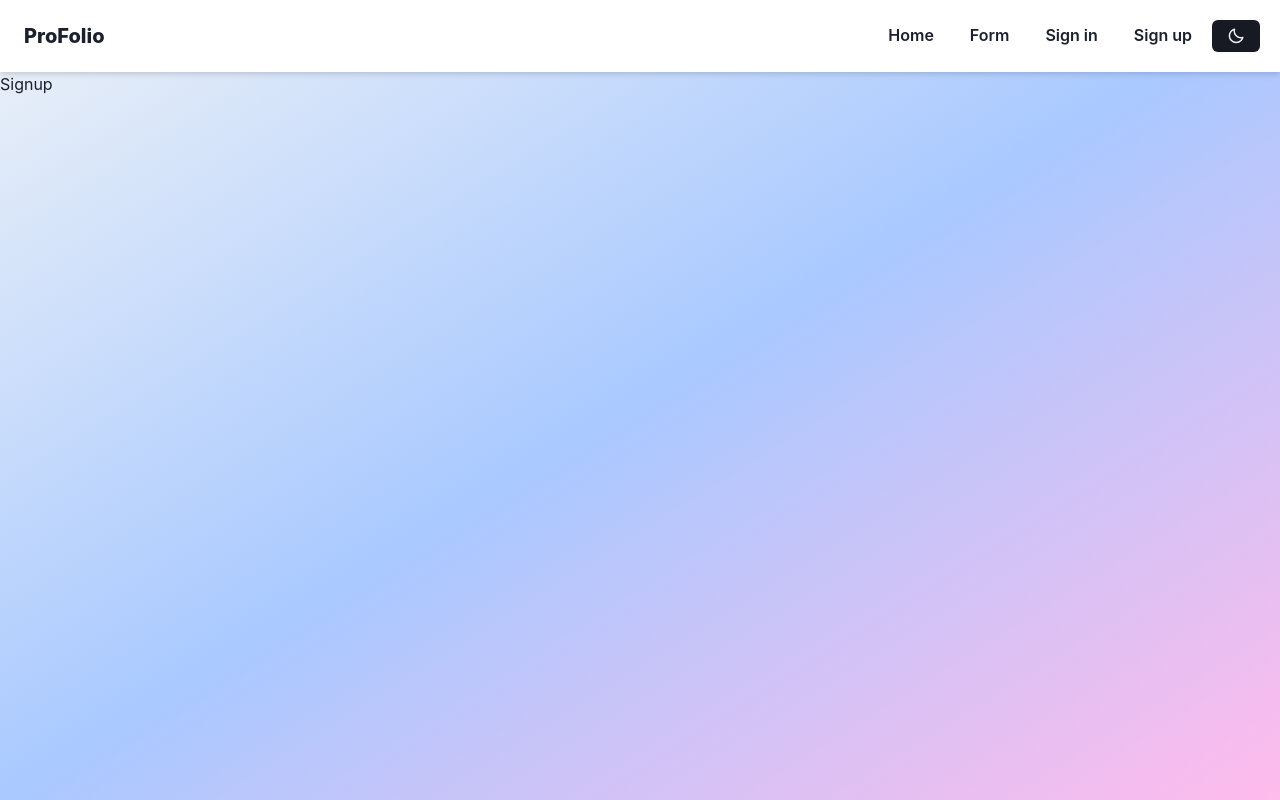
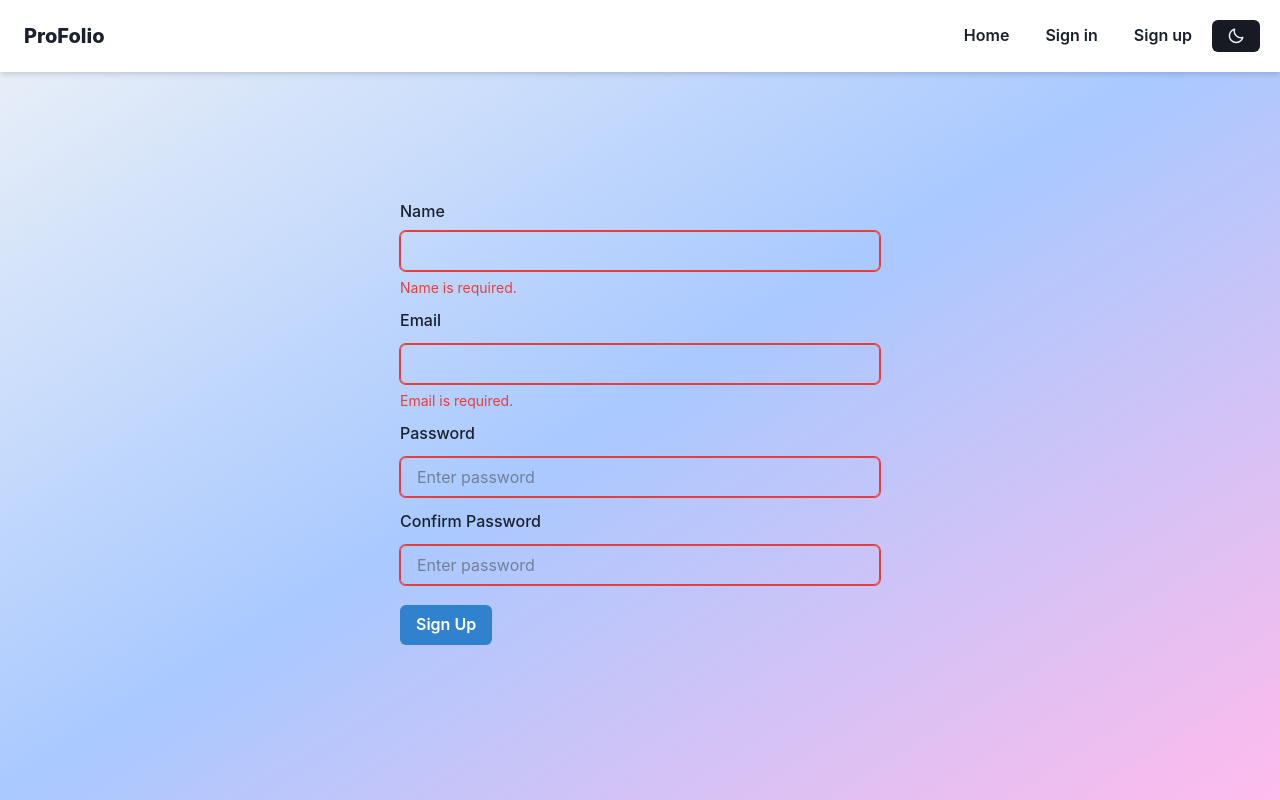
Before and after one commit to 20dcs/generator-portal, a React (Create React App) app: page /Signup in a window 1280 px wide. Built offline with nearby package versions, Linux system fonts and the light colour scheme.

Commit message:
signin and signup completed with toast

```diff
--- a/package.json
+++ b/package.json
@@ -19,6 +19,7 @@
     "react-icons": "^4.10.1",
     "react-router-dom": "^6.16.0",
     "react-scripts": "5.0.1",
+    "react-toastify": "^9.1.3",
     "web-vitals": "^3.0.4"
   },
   "scripts": {
--- a/src/App.js
+++ b/src/App.js
@@ -1,34 +1,36 @@
-
 // import Navbar from './components/NavBar';
 import Form from "./components/Form";
-import { Box, useColorModeValue } from '@chakra-ui/react';
-import { BrowserRouter, Route,Routes } from 'react-router-dom';
-import Home from './components/Home';
-import Signin from './components/Signin';
-import Signup from './components/Signup';
+import { Box, useColorModeValue } from "@chakra-ui/react";
+import { BrowserRouter, Route, Routes } from "react-router-dom";
+import Home from "./components/Home";
+import Signin from "./components/Signin";
+import Signup from "./components/Signup";
 import SimpleNavbar from "./components/Navbar";
+import { ToastContainer, toast } from "react-toastify";
+import "react-toastify/dist/ReactToastify.css";
+
 function App() {
   return (
     <BrowserRouter>
+    <ToastContainer />
       <div className="App">
         <Box
-      minH='100vh'
+          minH="100vh"
           bgGradient={useColorModeValue(
-          'linear(to-tl, #FFBBEC, #A9C9FF, gray.100)',
+            "linear(to-tl, #FFBBEC, #A9C9FF, gray.100)",
             // 'linear(to-tl, #FFBBEC, #A9C9FF, gray.100)',
-          'linear(to-tl, #FF3CAC, #784BA0, gray.800)'
+            "linear(to-tl, #FF3CAC, #784BA0, gray.800)"
           )}
         >
           {/* <Navbar /> */}
-        <SimpleNavbar/>
+          <SimpleNavbar />
           {/* <Form /> */}
           <Routes>
-              <Route path="/" element={<Home/>}/>
-              <Route path="/Home" element={<Home/>}/>
-              <Route path="/Form" element={<Form/>}/>
-              <Route path="/Signin" element={<Signin/>}/>
-              <Route path="/Signup" element={<Signup/>}/>
-
+            <Route path="/" element={<Home />} />
+            <Route path="/Home" element={<Home />} />
+            <Route path="/Form" element={<Form />} />
+            <Route path="/Signin" element={<Signin />} />
+            <Route path="/Signup" element={<Signup />} />
           </Routes>
         </Box>
       </div>
--- a/src/components/Navbar.js
+++ b/src/components/Navbar.js
@@ -22,6 +22,7 @@ const SimpleNavbar = () => {
   const { colorMode, toggleColorMode } = useColorMode();
   const bg = useColorModeValue("white", "gray.800");
   const mobileNav = useDisclosure();
+  const isAuthenticated = localStorage.getItem("token") ? true : false;
   return (
     <React.Fragment>
       <chakra.header
@@ -68,15 +69,27 @@ const SimpleNavbar = () => {
               <Link to="/Home">
                 <Button variant="ghost">Home</Button>
               </Link>
+              {isAuthenticated && (
+                <>
                   <Link to="/Form">
                     <Button variant="ghost">Form</Button>
                   </Link>
+                  <Button  onClick={()=>{
+                    localStorage.removeItem("token");
+                    window.location.reload();
+                  }} variant="ghost">Logout</Button>
+                </>
+              )}
+              {!isAuthenticated && (
+                <>
                   <Link to="/Signin">
                     <Button variant="ghost">Sign in</Button>
                   </Link>
                   <Link to="/Signup">
                     <Button variant="ghost">Sign up</Button>
                   </Link>
+                </>
+              )}
               <IconButton
                 backgroundColor={useColorModeValue("gray.900", "gray.100")}
                 color={useColorModeValue("gray.100", "gray.900")}
@@ -142,21 +155,39 @@ const SimpleNavbar = () => {
                     Home
                   </Button>
                 </Link>
+                {isAuthenticated && (
                   <Link to="/Form">
-                <Button w="full" variant="ghost" onClick={mobileNav.onClose}>
+                    <Button
+                      w="full"
+                      variant="ghost"
+                      onClick={mobileNav.onClose}
+                    >
                       Form
                     </Button>
                   </Link>
+                )}
+                {!isAuthenticated && (
+                  <>
                     <Link to="/Signin">
-                <Button w="full" variant="ghost" onClick={mobileNav.onClose}>
+                      <Button
+                        w="full"
+                        variant="ghost"
+                        onClick={mobileNav.onClose}
+                      >
                         Sign in
                       </Button>
                     </Link>
                     <Link to="/Signup">
-                <Button w="full" variant="ghost" onClick={mobileNav.onClose}>
+                      <Button
+                        w="full"
+                        variant="ghost"
+                        onClick={mobileNav.onClose}
+                      >
                         Sign up
                       </Button>
                     </Link>
+                  </>
+                )}
               </VStack>
             </Box>
           </HStack>
--- a/src/components/Signin.js
+++ b/src/components/Signin.js
@@ -13,6 +13,8 @@ import {
   Center,
 } from "@chakra-ui/react";
 import { useNavigate } from "react-router-dom";
+import {toast } from "react-toastify";
+import "react-toastify/dist/ReactToastify.css";
 
 function Signin() {
   const [show, setShow] = React.useState(false);
@@ -37,10 +39,11 @@ function Signin() {
     if (json.success) {
       // Save the auth token and redirect
       localStorage.setItem("token", json.authToken);
+      toast.success("Logged in Successfully");
       console.log(json);
       navigate("/");
     } else {
-      alert("Invalid Credentials");
+      toast.error("Invalid Credentials");
     }
     console.log(json);
   };
@@ -49,7 +52,7 @@ function Signin() {
   };
   return (
     <Center h="90vh">
-      <Container maxW="md">
+      <Container maxW="lg">
         <form onSubmit={handlesubmit}>
           <FormControl isInvalid={isError}>
             <FormLabel>Email</FormLabel>
--- a/src/components/Signup.js
+++ b/src/components/Signup.js
@@ -1,9 +1,143 @@
-import React from 'react'
+import React from "react";
+import { useState } from "react";
+import {
+  FormControl,
+  FormLabel,
+  Input,
+  FormHelperText,
+  FormErrorMessage,
+  InputRightElement,
+  Button,
+  InputGroup,
+  Container,
+  Center,
+} from "@chakra-ui/react";
+import { useNavigate } from "react-router-dom";
+import {toast } from "react-toastify";
+import "react-toastify/dist/ReactToastify.css";
 
-const Signup = () => {
+
+function Signup() {
+  // const [show, setShow] = React.useState(false);
+  // const handleClick = () => setShow(!show);
+  const [credentials, setCredentials] = useState({
+    name: "",
+    email: "",
+    password: "",
+    cpassword: "",
+  });
+  const isError = credentials.email === "";
+  const isName = credentials.name === "";
+  const navigate = useNavigate();
+
+  const handlesubmit = async (e) => {
+    e.preventDefault();
+    const response = await fetch("http://localhost:5000/api/auth/createuser", {
+      method: "POST",
+      headers: {
+        "Content-Type": "application/json",
+      },
+      body: JSON.stringify({
+        name: credentials.name,
+        email: credentials.email,
+        password: credentials.password,
+      }),
+    });
+    const json = await response.json();
+    // Save the auth token and redirect
+    localStorage.setItem("token", json.authToken);
+    toast.success("Logged in Successfully");
+    console.log(json);
+    navigate("/");
+    console.log(json);
+  };
+  const onChange = (e) => {
+    setCredentials({ ...credentials, [e.target.name]: e.target.value });
+  };
   return (
-    <div>Signup</div>
-  )
+    <Center h="90vh">
+      <Container maxW="lg">
+        <form onSubmit={handlesubmit}>
+          <FormControl my={3} isInvalid={isName}>
+            <FormLabel>Name</FormLabel>
+            <InputGroup size="md">
+              <Input
+                isInvalid={isName}
+                pr="4.5rem"
+                type="name"
+                name="name"
+                id="name"
+                value={credentials.name}
+                onChange={onChange}
+              />
+            </InputGroup>
+            {!isError ? (
+              <></>
+            ) : (
+              <FormErrorMessage>Name is required.</FormErrorMessage>
+            )}
+            <FormLabel my={3}>Email</FormLabel>
+            <Input
+              type="email"
+              id="email"
+              name="email"
+              value={credentials.email}
+              onChange={onChange}
+            />
+            {!isError ? (
+              <FormHelperText>
+                Enter your registered Profolio email to sign in
+              </FormHelperText>
+            ) : (
+              <FormErrorMessage>Email is required.</FormErrorMessage>
+            )}
+            <FormLabel my={3}>Password</FormLabel>
+            <InputGroup size="md">
+              <Input
+                pr="4.5rem"
+                type="password"
+                // type={show ? "text" : "password"}
+                name="password"
+                id="password"
+                value={credentials.password}
+                placeholder="Enter password"
+                onChange={onChange}
+                required
+                minLength={5}
+              />
+              <InputRightElement width="4.5rem">
+                {/* <Button h="1.75rem" size="sm" onClick={handleClick}>
+                  {show ? "Hide" : "Show"}
+                </Button> */}
+              </InputRightElement>
+            </InputGroup>
+            <FormLabel my={3}>Confirm Password</FormLabel>
+            <InputGroup size="md">
+              <Input
+                pr="4.5rem"
+                type="password"
+                // type={show ? "text" : "password"}
+                name="cpassword"
+                id="cpassword"
+                value={credentials.cpassword}
+                placeholder="Enter password"
+                onChange={onChange}
+                required
+                minLength={5}
+              />
+              <InputRightElement width="4.5rem">
+                {/* <Button h="1.75rem" size="sm" onClick={handleClick}>
+                  {show ? "Hide" : "Show"}
+                </Button> */}
+              </InputRightElement>
+            </InputGroup>
+            <Button type="submit" my={5} colorScheme="blue">
+              Sign Up
+            </Button>
+          </FormControl>
+        </form>
+      </Container>
+    </Center>
+  );
 }
-
-export default Signup
+export default Signup;
```
Also changed, not shown: 1 other file (tests, documents, lock files or other folders). Lines whose indentation alone changed are shown as unchanged.
